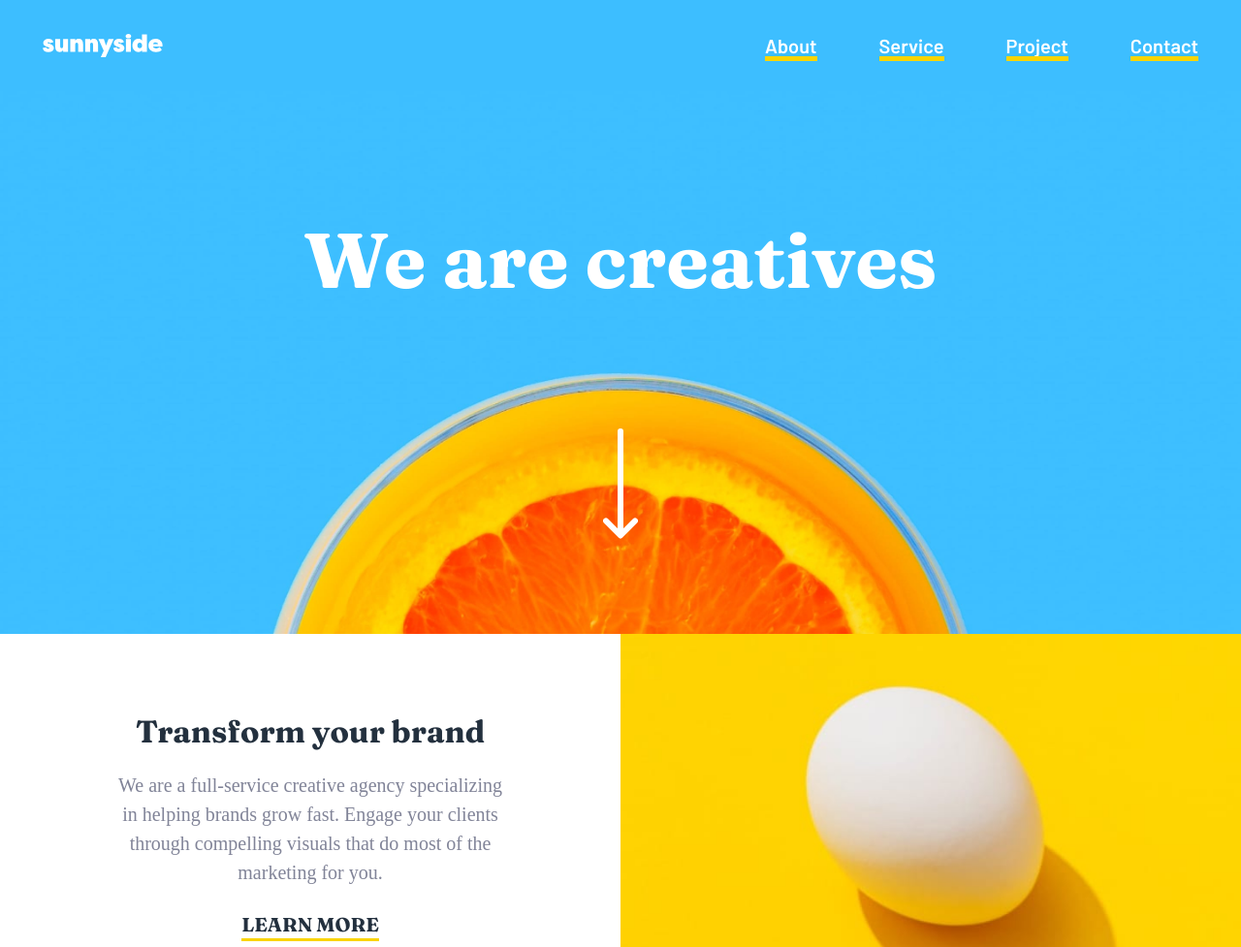
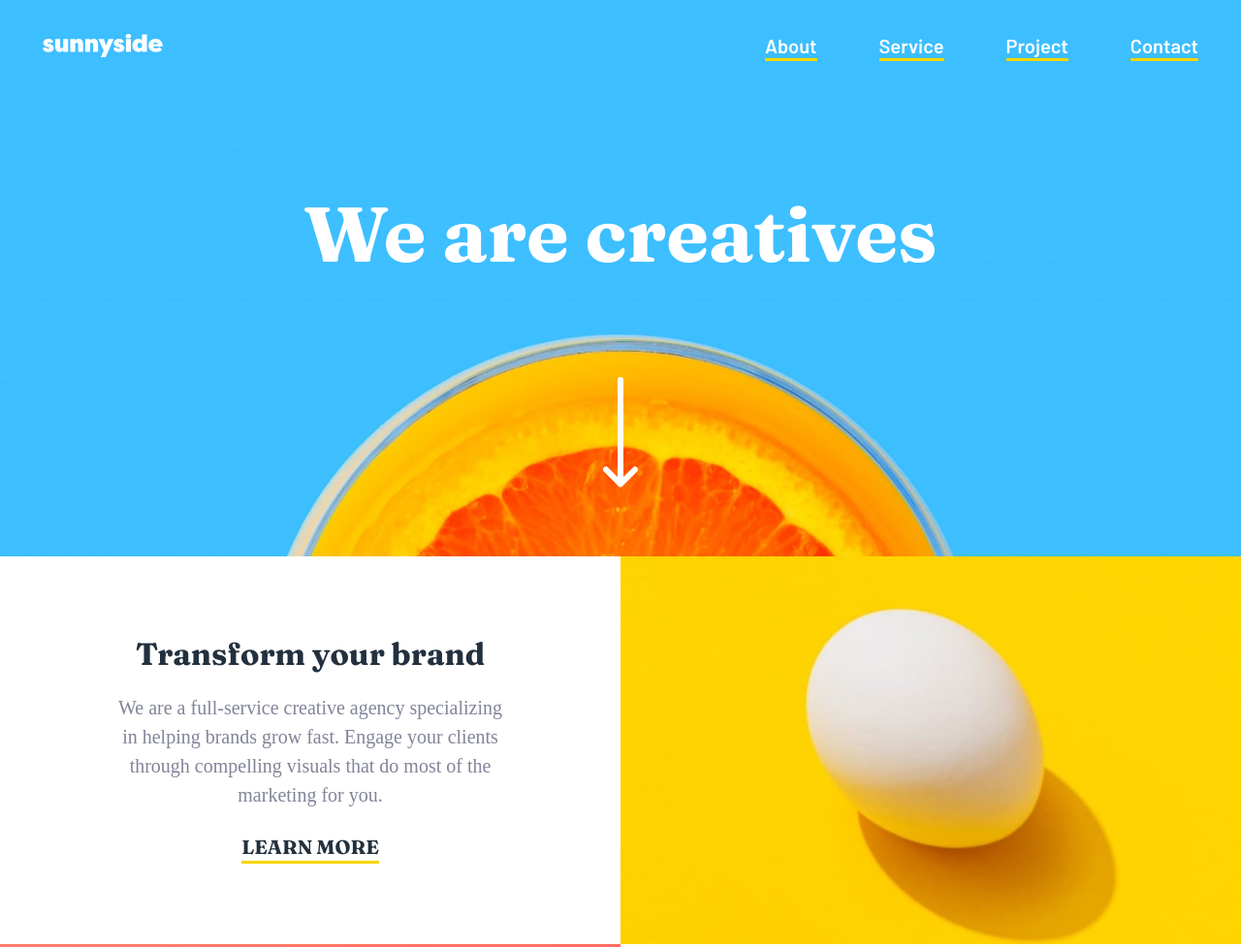
Before and after one commit to Pulkit-s21/sunnyside-agency, a website built with Vite: page index.html in a window 1280 px wide. Shown: the top 977 px of the page at 97% size. Built offline with nearby package versions, Linux system fonts and the light colour scheme.

Commit message:
min height of creative changed

```diff
--- a/style.css
+++ b/style.css
@@ -348,7 +348,7 @@ p{
   background-image: url(/images/desktop/image-header.jpg);
   background-position: center;
   background-size: cover;
-  min-height: 70vh;
+  min-height: 60vh;
   display: flex;
   flex-direction: column;
   justify-content: space-evenly;
@@ -529,7 +529,7 @@ footer div ul li a:hover{
 .nav-list a:before{
   content: '';
   position: absolute;
-  height: 5px;
+  height: 3px;
   width: 100%;
   background-color: var(--clr-primary-200);
   left: 0;
@@ -554,11 +554,13 @@ footer div ul li a:hover{
     transform: scale(0,1);
     transition: transform 150ms linear;
   }
+
   .nav-list a:hover::before{
     transform: scale(1,1);
   }
 }
 
+/* Mobile version navBar media query */
 @media (max-width: 50em){
   .primary-navigation{
     display: none;
@@ -595,6 +597,7 @@ footer div ul li a:hover{
   justify-content: space-between;
 }
 
+/* Desktop view media query */
 @media (min-width: 50em){
 
   :root{
```
